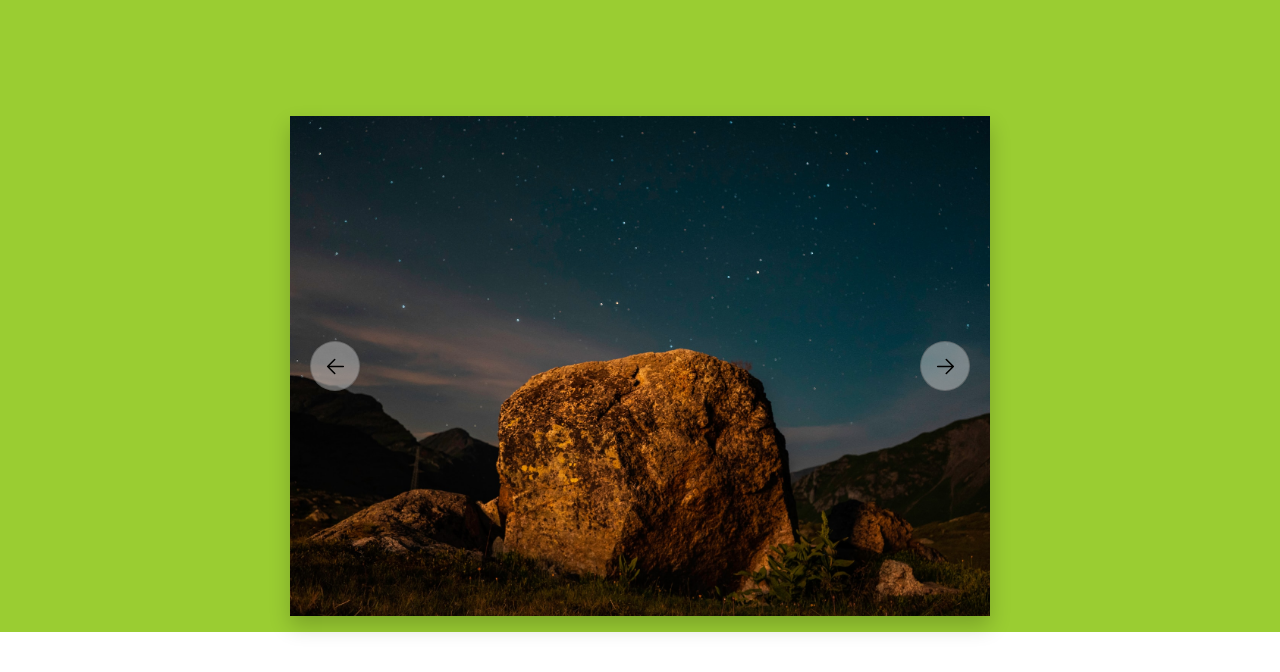
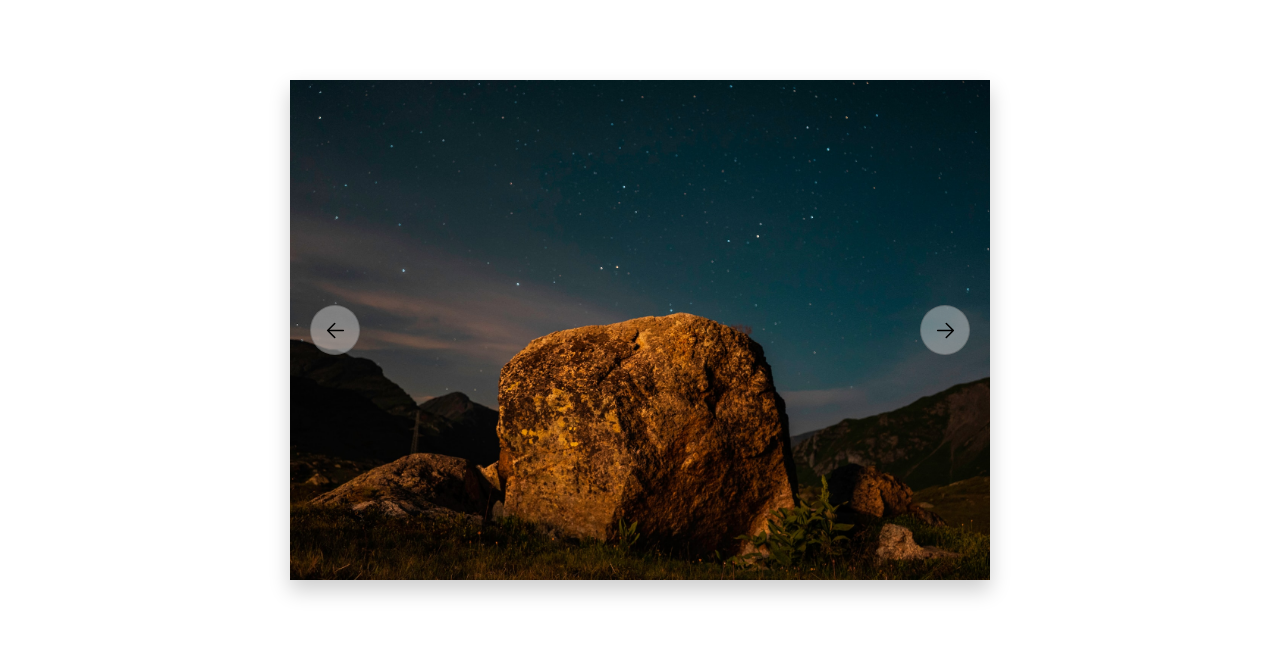
Before and after one commit to Anik7303/react-slider, a React (Vite) app: page / in a window 1280 px wide. Shown: the top 672 px of the page. Built offline with nearby package versions, Linux system fonts and the light colour scheme.

Commit message:
refactor: styles

```diff
--- a/src/components/App.tsx
+++ b/src/components/App.tsx
@@ -5,8 +5,6 @@ import Slider from "./Slider";
 const Main = styled.main`
   width: 100%;
   height: 100%;
-  background: yellowgreen;
-  padding: 1rem;
 `;
 
 function App() {
--- a/src/components/Slider.tsx
+++ b/src/components/Slider.tsx
@@ -7,14 +7,14 @@ import Slide from "./Slide";
 const Container = styled.section`
   max-width: 700px;
   height: 500px;
-  margin: 100px auto 0;
+  margin: 10vh auto 0;
   position: relative;
   overflow: hidden;
   box-shadow: 0 10px 20px rgba(0, 0, 0, 0.2);
 
   @media screen and (max-width: 700px) {
     & {
-      margin: 100px 10px 0;
+      margin: 5vh 10px 0;
     }
   }
 `;
```
